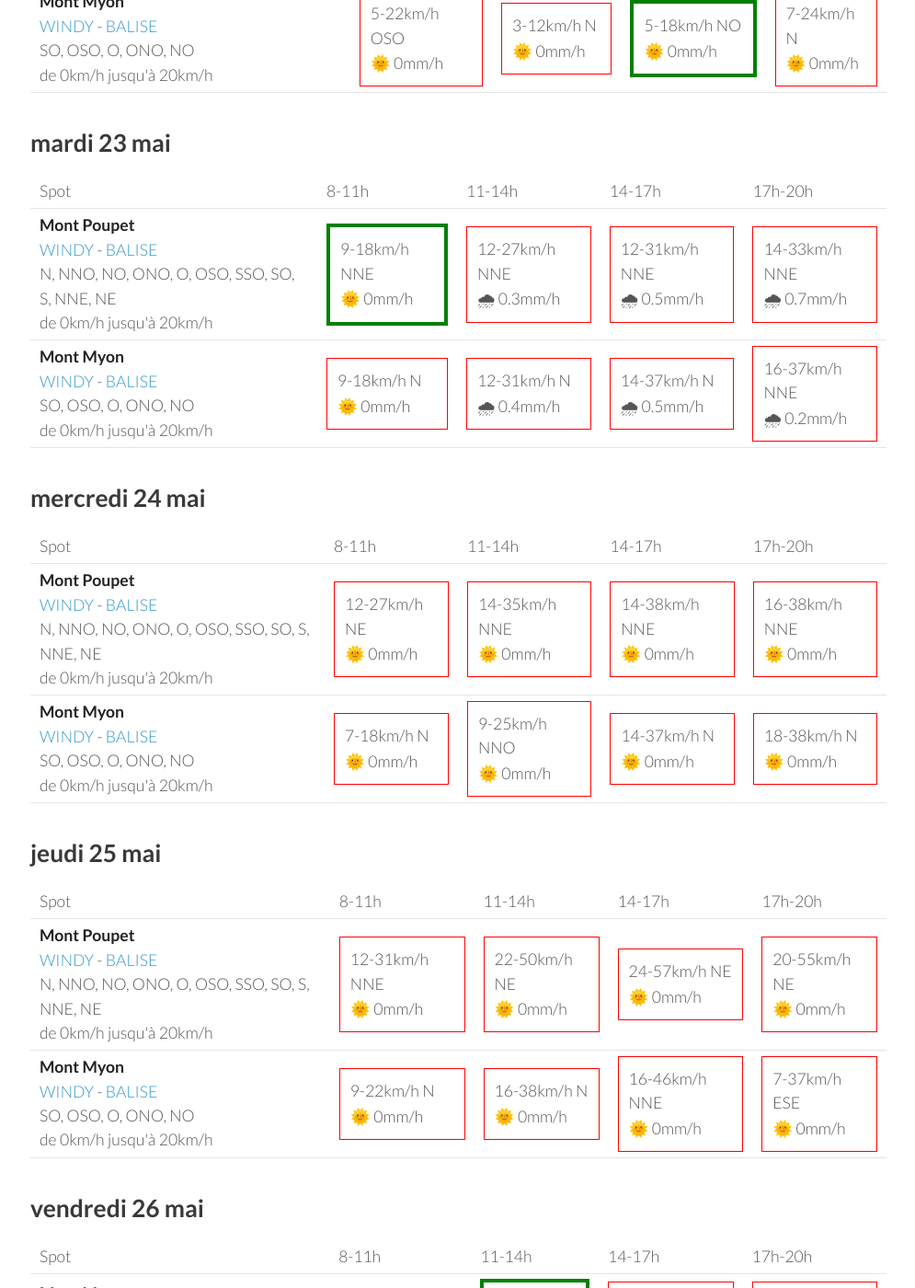
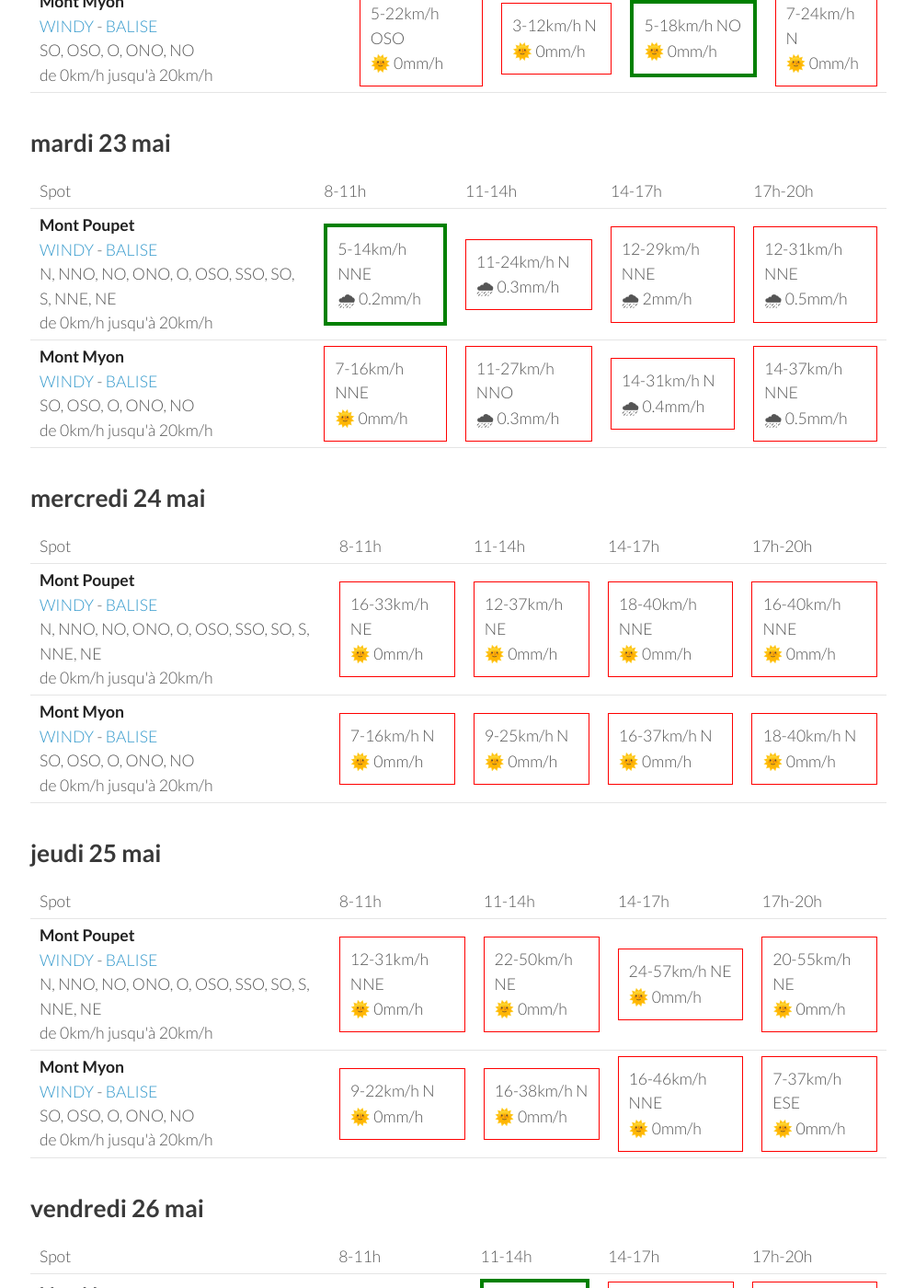
Before and after one commit to parapente-dans-le-nord/parapente-dans-le-nord.github.io, a Jekyll site: the page built from jura.markdown, in a window 1280 px wide and 1400 px high, scrolled down 916 px. Shown: the whole window at 92% size, without its empty margins (25-1020 px from the left). Built offline with Jekyll 4.4.1, drawn with Linux system fonts in a browser that asks for light colours; some of the changed text lies outside the part shown.

Commit message:
update index.markdown

```diff
--- a/jura.markdown
+++ b/jura.markdown
@@ -94,20 +94,20 @@ page mise à jour le dimanche 21 mai 13:20
 <tr>
         <td><strong>Mont Poupet</strong><br><a href="https://windy.com/46.970/5.876?46.541,5.876,8">WINDY</a> - <span class=""><a href="http://www.balisemeteo.com/balise.php?idBalise=92">BALISE</a> </span><br> <span class="vent-favorable">N, NNO, NO, ONO, O, OSO, SSO, SO, S, NNE, NE</span><br><span class="force-vent">de 0km/h jusqu'à 20km/h</span> </td>
 
-            <td><div class="flyable"><p>9-18km/h NNE</p><p>🌞 0mm/h</p></div></td>
-            <td><div class="not-flyable"><p>12-27km/h NNE</p><p>🌧 0.3mm/h</p></div></td>
+            <td><div class="flyable"><p>5-14km/h NNE</p><p>🌧 0.2mm/h</p></div></td>
+            <td><div class="not-flyable"><p>11-24km/h N</p><p>🌧 0.3mm/h</p></div></td>
+            <td><div class="not-flyable"><p>12-29km/h NNE</p><p>🌧 2mm/h</p></div></td>
             <td><div class="not-flyable"><p>12-31km/h NNE</p><p>🌧 0.5mm/h</p></div></td>
-            <td><div class="not-flyable"><p>14-33km/h NNE</p><p>🌧 0.7mm/h</p></div></td>
 
 
     </tr>
 <tr>
         <td><strong>Mont Myon</strong><br><a href="https://windy.com/46.331/5.397?45.898,5.394,8,m:eWoagj8">WINDY</a> - <span class=""><a href="http://www.balisemeteo.com/balise.php?idBalise=70">BALISE</a> </span><br> <span class="vent-favorable">SO, OSO, O, ONO, NO</span><br><span class="force-vent">de 0km/h jusqu'à 20km/h</span> </td>
 
-            <td><div class="not-flyable"><p>9-18km/h N</p><p>🌞 0mm/h</p></div></td>
-            <td><div class="not-flyable"><p>12-31km/h N</p><p>🌧 0.4mm/h</p></div></td>
-            <td><div class="not-flyable"><p>14-37km/h N</p><p>🌧 0.5mm/h</p></div></td>
-            <td><div class="not-flyable"><p>16-37km/h NNE</p><p>🌧 0.2mm/h</p></div></td>
+            <td><div class="not-flyable"><p>7-16km/h NNE</p><p>🌞 0mm/h</p></div></td>
+            <td><div class="not-flyable"><p>11-27km/h NNO</p><p>🌧 0.3mm/h</p></div></td>
+            <td><div class="not-flyable"><p>14-31km/h N</p><p>🌧 0.4mm/h</p></div></td>
+            <td><div class="not-flyable"><p>14-37km/h NNE</p><p>🌧 0.5mm/h</p></div></td>
 
 
     </tr>
@@ -130,20 +130,20 @@ page mise à jour le dimanche 21 mai 13:20
 <tr>
         <td><strong>Mont Poupet</strong><br><a href="https://windy.com/46.970/5.876?46.541,5.876,8">WINDY</a> - <span class=""><a href="http://www.balisemeteo.com/balise.php?idBalise=92">BALISE</a> </span><br> <span class="vent-favorable">N, NNO, NO, ONO, O, OSO, SSO, SO, S, NNE, NE</span><br><span class="force-vent">de 0km/h jusqu'à 20km/h</span> </td>
 
-            <td><div class="not-flyable"><p>12-27km/h NE</p><p>🌞 0mm/h</p></div></td>
-            <td><div class="not-flyable"><p>14-35km/h NNE</p><p>🌞 0mm/h</p></div></td>
-            <td><div class="not-flyable"><p>14-38km/h NNE</p><p>🌞 0mm/h</p></div></td>
-            <td><div class="not-flyable"><p>16-38km/h NNE</p><p>🌞 0mm/h</p></div></td>
+            <td><div class="not-flyable"><p>16-33km/h NE</p><p>🌞 0mm/h</p></div></td>
+            <td><div class="not-flyable"><p>12-37km/h NE</p><p>🌞 0mm/h</p></div></td>
+            <td><div class="not-flyable"><p>18-40km/h NNE</p><p>🌞 0mm/h</p></div></td>
+            <td><div class="not-flyable"><p>16-40km/h NNE</p><p>🌞 0mm/h</p></div></td>
 
 
     </tr>
 <tr>
         <td><strong>Mont Myon</strong><br><a href="https://windy.com/46.331/5.397?45.898,5.394,8,m:eWoagj8">WINDY</a> - <span class=""><a href="http://www.balisemeteo.com/balise.php?idBalise=70">BALISE</a> </span><br> <span class="vent-favorable">SO, OSO, O, ONO, NO</span><br><span class="force-vent">de 0km/h jusqu'à 20km/h</span> </td>
 
-            <td><div class="not-flyable"><p>7-18km/h N</p><p>🌞 0mm/h</p></div></td>
-            <td><div class="not-flyable"><p>9-25km/h NNO</p><p>🌞 0mm/h</p></div></td>
-            <td><div class="not-flyable"><p>14-37km/h N</p><p>🌞 0mm/h</p></div></td>
-            <td><div class="not-flyable"><p>18-38km/h N</p><p>🌞 0mm/h</p></div></td>
+            <td><div class="not-flyable"><p>7-16km/h N</p><p>🌞 0mm/h</p></div></td>
+            <td><div class="not-flyable"><p>9-25km/h N</p><p>🌞 0mm/h</p></div></td>
+            <td><div class="not-flyable"><p>16-37km/h N</p><p>🌞 0mm/h</p></div></td>
+            <td><div class="not-flyable"><p>18-40km/h N</p><p>🌞 0mm/h</p></div></td>
 
 
     </tr>
```
Also changed, not shown: other parts of jura.markdown (+1 -1 lines).
